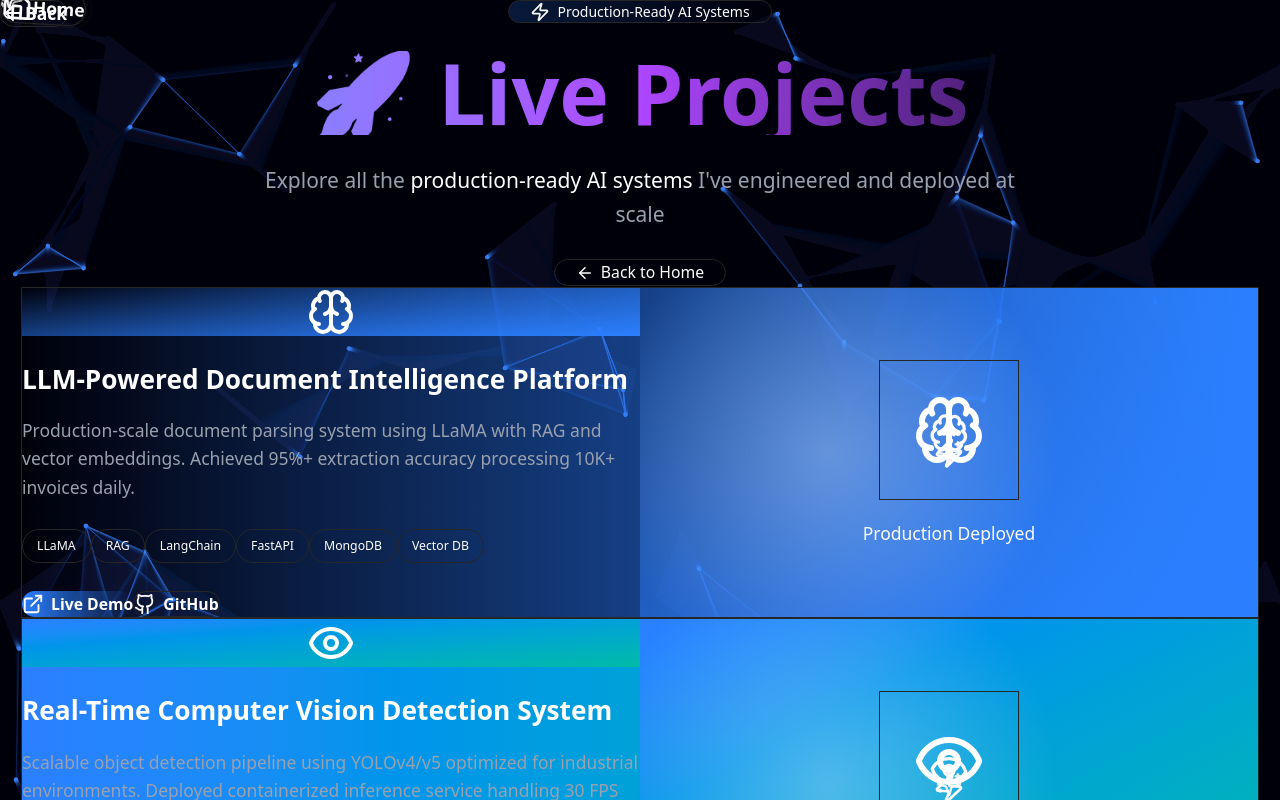
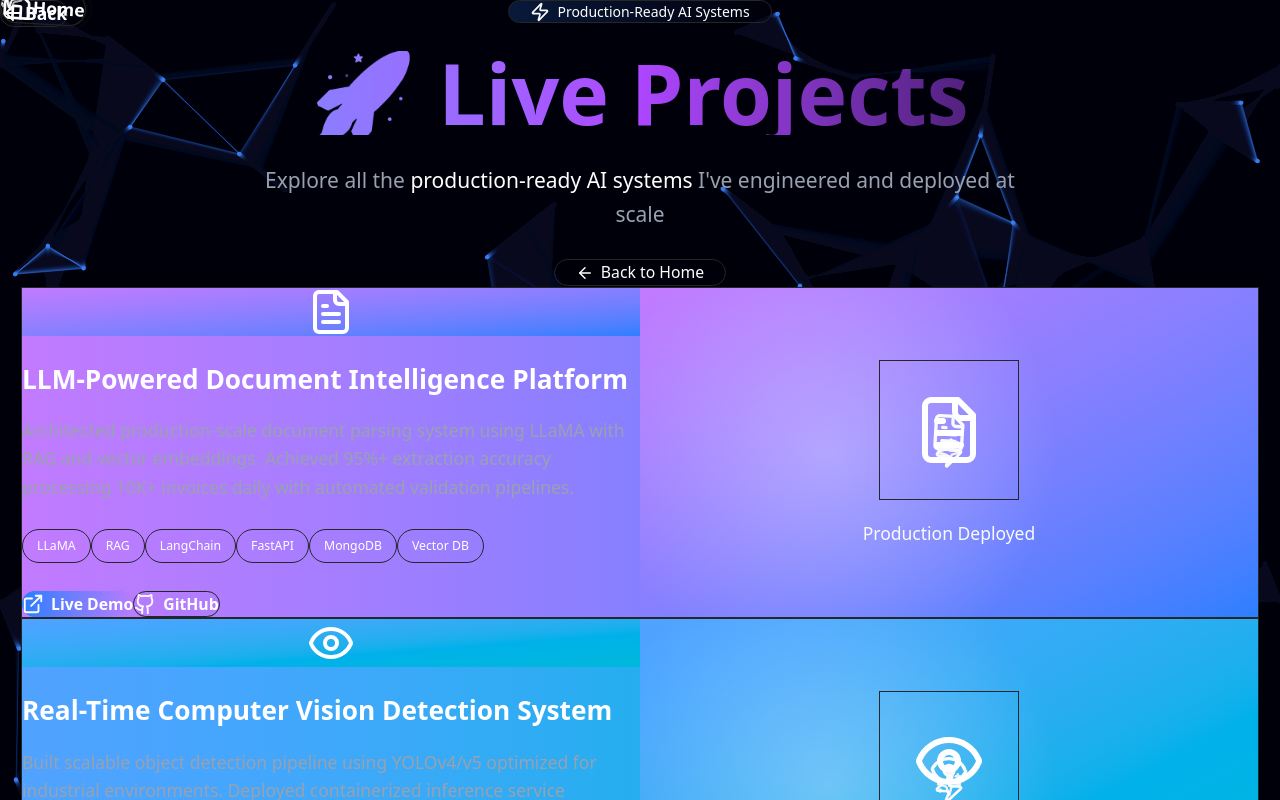
Before and after one commit to Tapas15/myai_portfilio, a React (Vite) app: page /myai_portfilio/live-projects in a window 1280 px wide. Shown: the top 800 px of the page. Built offline with nearby package versions, Linux system fonts and the light colour scheme.

Commit message:
fixes error

```diff
--- a/src/components/Projects.tsx
+++ b/src/components/Projects.tsx
@@ -1,53 +1,13 @@
 import React from 'react';
 import { motion } from 'motion/react';
-import { ExternalLink, Github, FileText, Eye, Workflow, Database, Rocket } from 'lucide-react';
+import { ExternalLink, Github, Rocket } from 'lucide-react';
 import { useNavigate } from 'react-router-dom';
 import { Card, CardContent, CardDescription, CardHeader, CardTitle } from './ui/card';
 import { Button } from './ui/button';
-import cvDetectionImage from '../assets/cv-detection-system.png';
+import { projects } from '../data/projects';
 
 export function Projects() {
   const navigate = useNavigate();
-
-  const projects = [
-    {
-      title: "LLM-Powered Document Intelligence Platform",
-      description: "Architected production-scale document parsing system using LLaMA with RAG and vector embeddings. Achieved 95%+ extraction accuracy processing 10K+ invoices daily with automated validation pipelines.",
-      icon: FileText,
-      tech: ["LLaMA", "RAG", "LangChain", "FastAPI", "MongoDB", "Vector DB"],
-      gradient: "from-purple-400 to-blue-500",
-      demo: "#",
-      github: "#"
-    },
-    {
-      title: "Real-Time Computer Vision Detection System",
-      description: "Built scalable object detection pipeline using YOLOv4/v5 optimized for industrial environments. Deployed containerized inference service handling 30 FPS with <50ms latency for quality inspection automation.",
-      icon: Eye,
-      tech: ["YOLOv4/v5", "OpenCV", "PyTorch", "Docker", "FastAPI", "Redis"],
-      gradient: "from-blue-400 to-cyan-500",
-      image: cvDetectionImage,
-      demo: "#",
-      github: "#"
-    },
-    {
-      title: "Multi-Stage NLP Intelligence Engine",
-      description: "Designed end-to-end document processing architecture with OCR, entity extraction, and classification. Integrated transformer models and embeddings for semantic understanding at enterprise scale.",
-      icon: Workflow,
-      tech: ["Transformers", "Tesseract", "spaCy", "TensorFlow", "PostgreSQL", "Embeddings"],
-      gradient: "from-green-400 to-teal-500",
-      demo: "#",
-      github: "#"
-    },
-    {
-      title: "Production ML Pipeline Infrastructure",
-      description: "Architected scalable ETL and ML training infrastructure with XGBoost models. Built automated feature engineering, model versioning, and deployment system reducing inference time by 40%.",
-      icon: Database,
-      tech: ["XGBoost", "Scikit-learn", "MLflow", "Airflow", "SQL Server", "Docker"],
-      gradient: "from-orange-400 to-red-500",
-      demo: "#",
-      github: "#"
-    }
-  ];
 
   return (
     <section className="py-20 px-6">
--- /dev/null
+++ b/src/data/projects.ts
@@ -0,0 +1,68 @@
+import cvDetectionImage from '../assets/cv-detection-system.png';
+import { FileText, Eye, Workflow, Database } from 'lucide-react';
+
+export interface Project {
+  id: string;
+  title: string;
+  description: string;
+  icon: React.ComponentType<{ size?: number; className?: string }>;
+  tech: string[];
+  gradient: string;
+  image?: string;
+  demo?: string;
+  github?: string;
+  liveUrl?: string;
+  githubUrl?: string;
+}
+
+export const projects: Project[] = [
+  {
+    id: "1",
+    title: "LLM-Powered Document Intelligence Platform",
+    description: "Architected production-scale document parsing system using LLaMA with RAG and vector embeddings. Achieved 95%+ extraction accuracy processing 10K+ invoices daily with automated validation pipelines.",
+    icon: FileText,
+    tech: ["LLaMA", "RAG", "LangChain", "FastAPI", "MongoDB", "Vector DB"],
+    gradient: "from-purple-400 to-blue-500",
+    demo: "#",
+    github: "#",
+    liveUrl: "#",
+    githubUrl: "#"
+  },
+  {
+    id: "2",
+    title: "Real-Time Computer Vision Detection System",
+    description: "Built scalable object detection pipeline using YOLOv4/v5 optimized for industrial environments. Deployed containerized inference service handling 30 FPS with <50ms latency for quality inspection automation.",
+    icon: Eye,
+    tech: ["YOLOv4/v5", "OpenCV", "PyTorch", "Docker", "FastAPI", "Redis"],
+    gradient: "from-blue-400 to-cyan-500",
+    image: cvDetectionImage,
+    demo: "#",
+    github: "#",
+    liveUrl: "#",
+    githubUrl: "#"
+  },
+  {
+    id: "3",
+    title: "Multi-Stage NLP Intelligence Engine",
+    description: "Designed end-to-end document processing architecture with OCR, entity extraction, and classification. Integrated transformer models and embeddings for semantic understanding at enterprise scale.",
+    icon: Workflow,
+    tech: ["Transformers", "Tesseract", "spaCy", "TensorFlow", "PostgreSQL", "Embeddings"],
+    gradient: "from-green-400 to-teal-500",
+    demo: "#",
+    github: "#",
+    liveUrl: "#",
+    githubUrl: "#"
+  },
+  {
+    id: "4",
+    title: "Production ML Pipeline Infrastructure",
+    description: "Architected scalable ETL and ML training infrastructure with XGBoost models. Built automated feature engineering, model versioning, and deployment system reducing inference time by 40%.",
+    icon: Database,
+    tech: ["XGBoost", "Scikit-learn", "MLflow", "Airflow", "SQL Server", "Docker"],
+    gradient: "from-orange-400 to-red-500",
+    demo: "#",
+    github: "#",
+    liveUrl: "#",
+    githubUrl: "#"
+  }
+];
--- a/src/pages/LiveProjectsPage.tsx
+++ b/src/pages/LiveProjectsPage.tsx
@@ -2,7 +2,8 @@ import React from 'react';
 import { motion, useMotionValue } from 'motion/react';
 import { useNavigate } from 'react-router-dom';
 import { NeuralBackground } from '../components/NeuralBackground';
-import { ArrowLeft, Home, Sparkles, ExternalLink, Github, Zap, Brain, Eye, Database, Layers } from 'lucide-react';
+import { ArrowLeft, Home, Sparkles, ExternalLink, Github, Zap } from 'lucide-react';
+import { projects } from '../data/projects';
 
 export function LiveProjectsPage() {
   const navigate = useNavigate();
@@ -19,45 +20,6 @@ export function LiveProjectsPage() {
   const handleButtonClick = () => {
     navigate('/');
   };
-
-  const projects = [
-    {
-      title: "LLM-Powered Document Intelligence Platform",
-      description: "Production-scale document parsing system using LLaMA with RAG and vector embeddings. Achieved 95%+ extraction accuracy processing 10K+ invoices daily.",
-      icon: Brain,
-      gradient: "from-purple-500 via-violet-500 to-blue-500",
-      tech: ["LLaMA", "RAG", "LangChain", "FastAPI", "MongoDB", "Vector DB"],
-      liveUrl: "#",
-      githubUrl: "#"
-    },
-    {
-      title: "Real-Time Computer Vision Detection System",
-      description: "Scalable object detection pipeline using YOLOv4/v5 optimized for industrial environments. Deployed containerized inference service handling 30 FPS with <50ms latency.",
-      icon: Eye,
-      gradient: "from-blue-500 via-cyan-500 to-teal-500",
-      tech: ["YOLOv4/v5", "OpenCV", "PyTorch", "Docker", "FastAPI", "Redis"],
-      liveUrl: "#",
-      githubUrl: "#"
-    },
-    {
-      title: "Multi-Stage NLP Intelligence Engine",
-      description: "End-to-end document processing architecture with OCR, entity extraction, and classification. Integrated transformer models for semantic understanding.",
-      icon: Layers,
-      gradient: "from-green-500 via-emerald-500 to-cyan-500",
-      tech: ["Transformers", "Tesseract", "spaCy", "TensorFlow", "PostgreSQL"],
-      liveUrl: "#",
-      githubUrl: "#"
-    },
-    {
-      title: "Production ML Pipeline Infrastructure",
-      description: "Scalable ETL and ML training infrastructure with XGBoost models. Built automated feature engineering, model versioning, and deployment system.",
-      icon: Database,
-      gradient: "from-orange-500 via-red-500 to-pink-500",
-      tech: ["XGBoost", "Scikit-learn", "MLflow", "Airflow", "SQL Server", "Docker"],
-      liveUrl: "#",
-      githubUrl: "#"
-    }
-  ];
 
   return (
     <div
```
Also changed, not shown: 1 other file (tests, documents, lock files or other folders).
